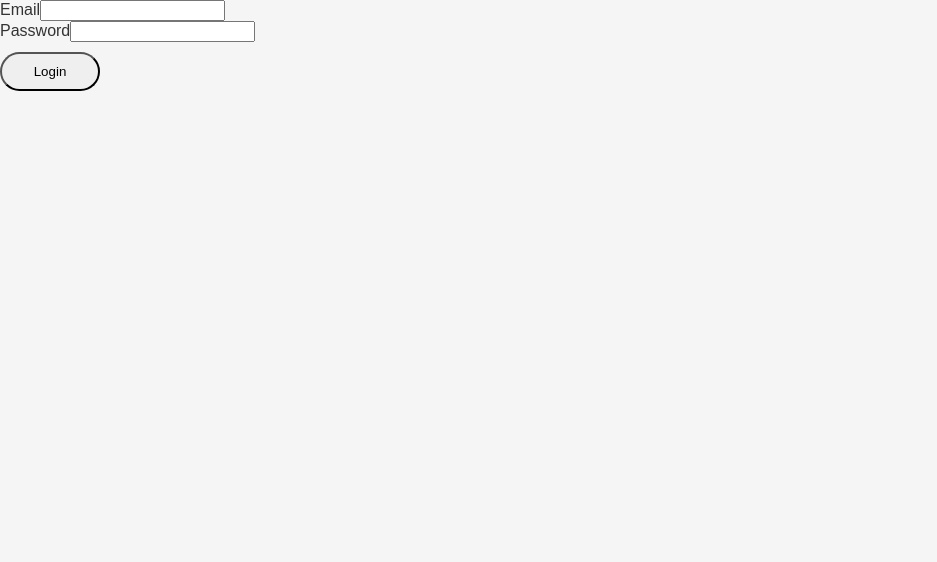
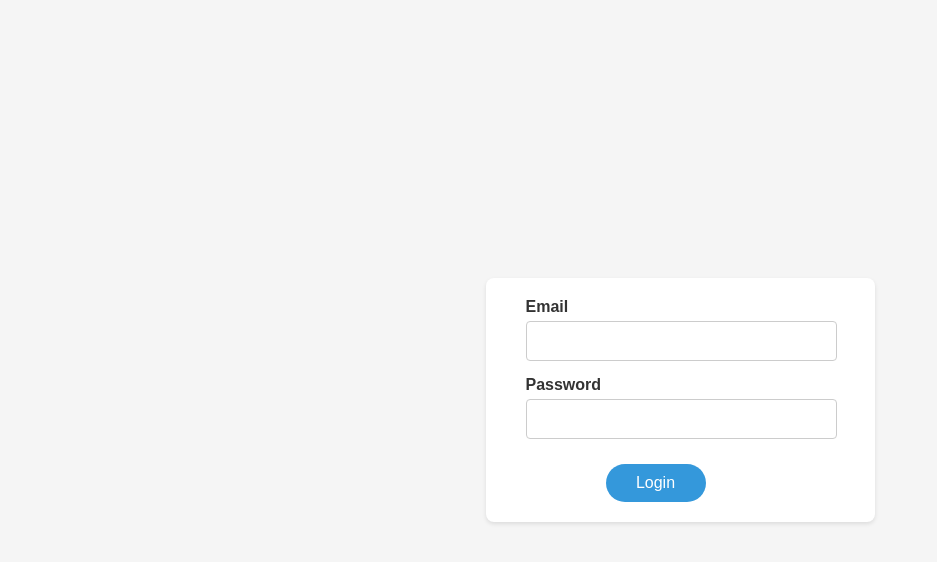
Before and after one commit to NeemaMwende/Blog-Application, a React (Vite) app in the folder blog-application/: page /login in a window 1280 px wide. Shown: the top 562 px of the page, without its empty margins (0-937 px from the left). Built offline with nearby package versions, Linux system fonts and the light colour scheme.

Commit message:
login page styling

```diff
--- a/blog-application/src/pages/HomePage.jsx
+++ b/blog-application/src/pages/HomePage.jsx
@@ -28,7 +28,7 @@ const HomePage = () => {
             <h2>{post.title}</h2>
             <p>{post.content}</p>
             <small>by : {post.author.username}</small>
-            <small>by : {post.author.email}</small>
+            <small>email : {post.author.email}</small>
             <div className='btn'>
               <button>View</button>
               <button>Delete</button>
--- /dev/null
+++ b/blog-application/src/pages/LoginPage.css
@@ -0,0 +1,56 @@
+body {
+    font-family: 'Arial', sans-serif;
+    margin: 0;
+    padding: 0;
+    background-color: #f5f5f5;
+    color: #333;
+    display: flex;
+    justify-content: center;
+    align-items: center;
+    height: 100vh;
+  }
+
+  form {
+    background-color: #fff;
+    padding: 20px 40px;
+    border-radius: 8px;
+    box-shadow: 0 2px 4px rgba(0, 0, 0, 0.1);
+    max-width: 400px;
+    width: 100%;
+  }
+
+  form div {
+    margin-bottom: 15px;
+  }
+
+  label {
+    display: block;
+    margin-bottom: 5px;
+    font-weight: bold;
+  }
+
+  input[type="email"],
+  input[type="password"] {
+    width: calc(100% - 20px);
+    padding: 10px;
+    border: 1px solid #ccc;
+    border-radius: 4px;
+    font-size: 16px;
+  }
+
+  button {
+    width: 100%;
+    padding: 10px 0;
+    font-size: 16px;
+    color: #fff;
+    background-color: #3498db;
+    border: none;
+    margin-left: 5rem;
+    border-radius: 5px;
+    cursor: pointer;
+    transition: background-color 0.3s ease;
+  }
+
+  button:hover {
+    background-color: #2980b9;
+  }
--- a/blog-application/src/pages/LoginPage.jsx
+++ b/blog-application/src/pages/LoginPage.jsx
@@ -1,5 +1,6 @@
 import React, { useState } from 'react'
 import api from '../services/api';
+import "../pages/LoginPage.css";
 
 const LoginPage = () => {
 
```
Also changed, not shown: blog-application/src/pages/CreatePostPage.css (added), blog-application/src/pages/Register.css (added).
